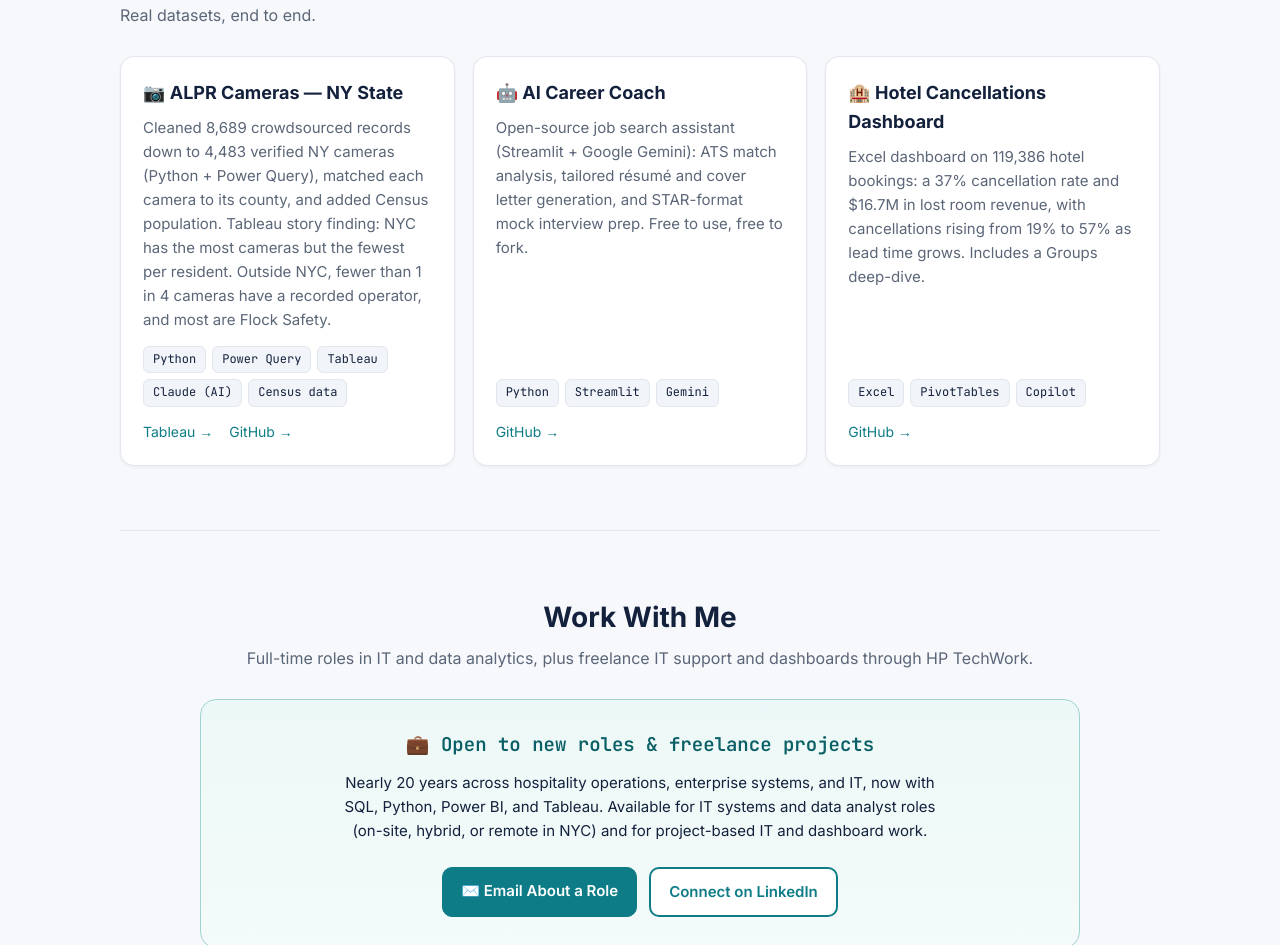
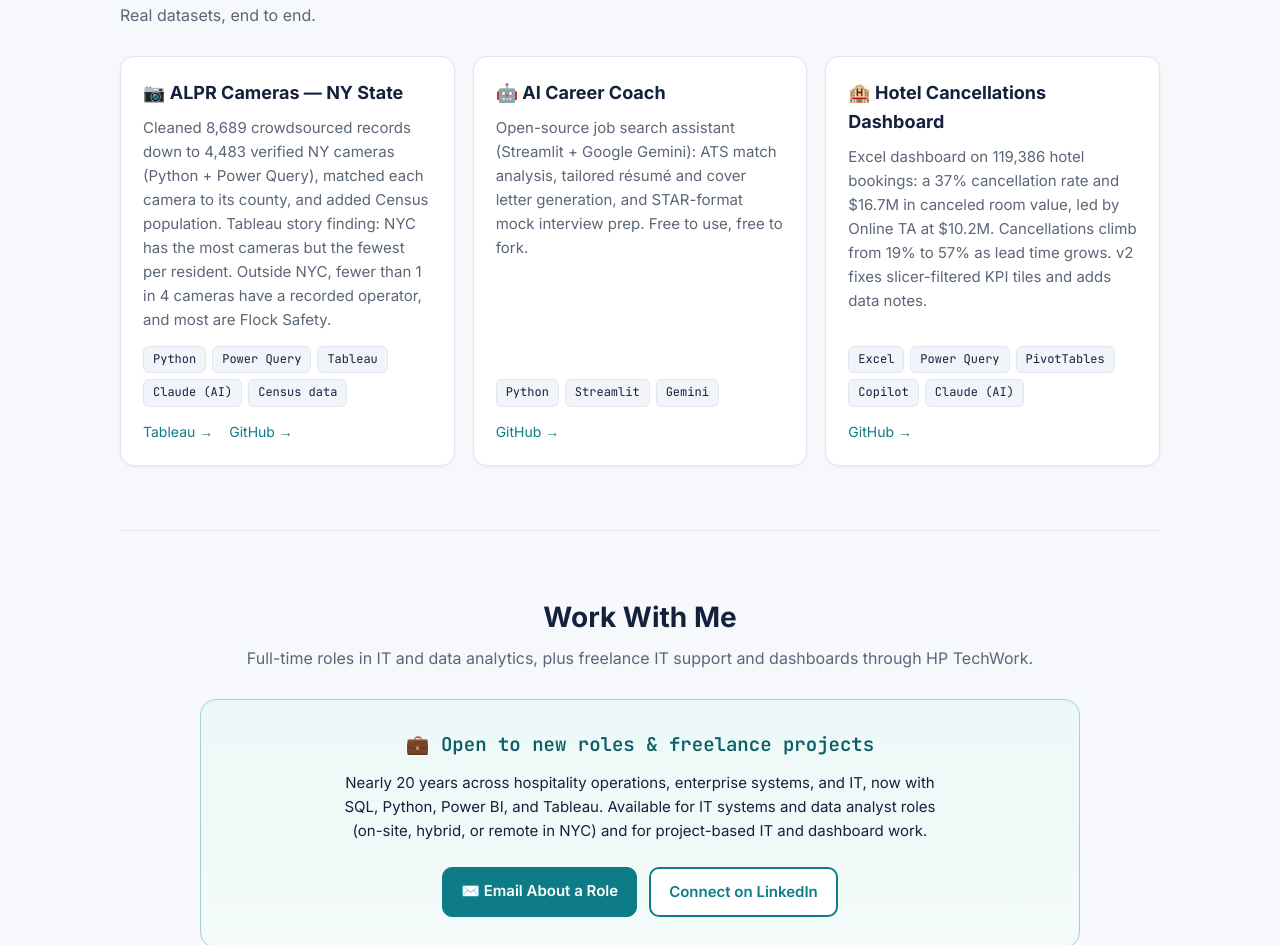
Before and after one commit to hperez1718-byte/hperez1718-byte.github.io, a plain HTML site: page index.html in a window 1280 px wide. Shown: the part 5789-6734 px from the top of the page. Drawn offline with Linux system fonts and the light colour scheme.

Commit message:
Update Hotel Cancellations card for v2
Co-Authored-By: Claude Opus 5.5 <noreply@anthropic.com>

```diff
--- a/index.html
+++ b/index.html
@@ -342,8 +342,8 @@
         </div>
         <div class="card">
           <h3>🏨 Hotel Cancellations Dashboard</h3>
-          <p>Excel dashboard on 119,386 hotel bookings: a 37% cancellation rate and $16.7M in lost room revenue, with cancellations rising from 19% to 57% as lead time grows. Includes a Groups deep-dive.</p>
-          <div class="tags"><span class="tag">Excel</span><span class="tag">PivotTables</span><span class="tag">Copilot</span></div>
+          <p>Excel dashboard on 119,386 hotel bookings: a 37% cancellation rate and $16.7M in canceled room value, led by Online TA at $10.2M. Cancellations climb from 19% to 57% as lead time grows. v2 fixes slicer-filtered KPI tiles and adds data notes.</p>
+          <div class="tags"><span class="tag">Excel</span><span class="tag">Power Query</span><span class="tag">PivotTables</span><span class="tag">Copilot</span><span class="tag">Claude (AI)</span></div>
           <div class="links"><a href="https://github.com/hperez1718-byte/Hotel-Cancellations-Dashboard" target="_blank" rel="noopener">GitHub →</a></div>
         </div>
       </div>
```
